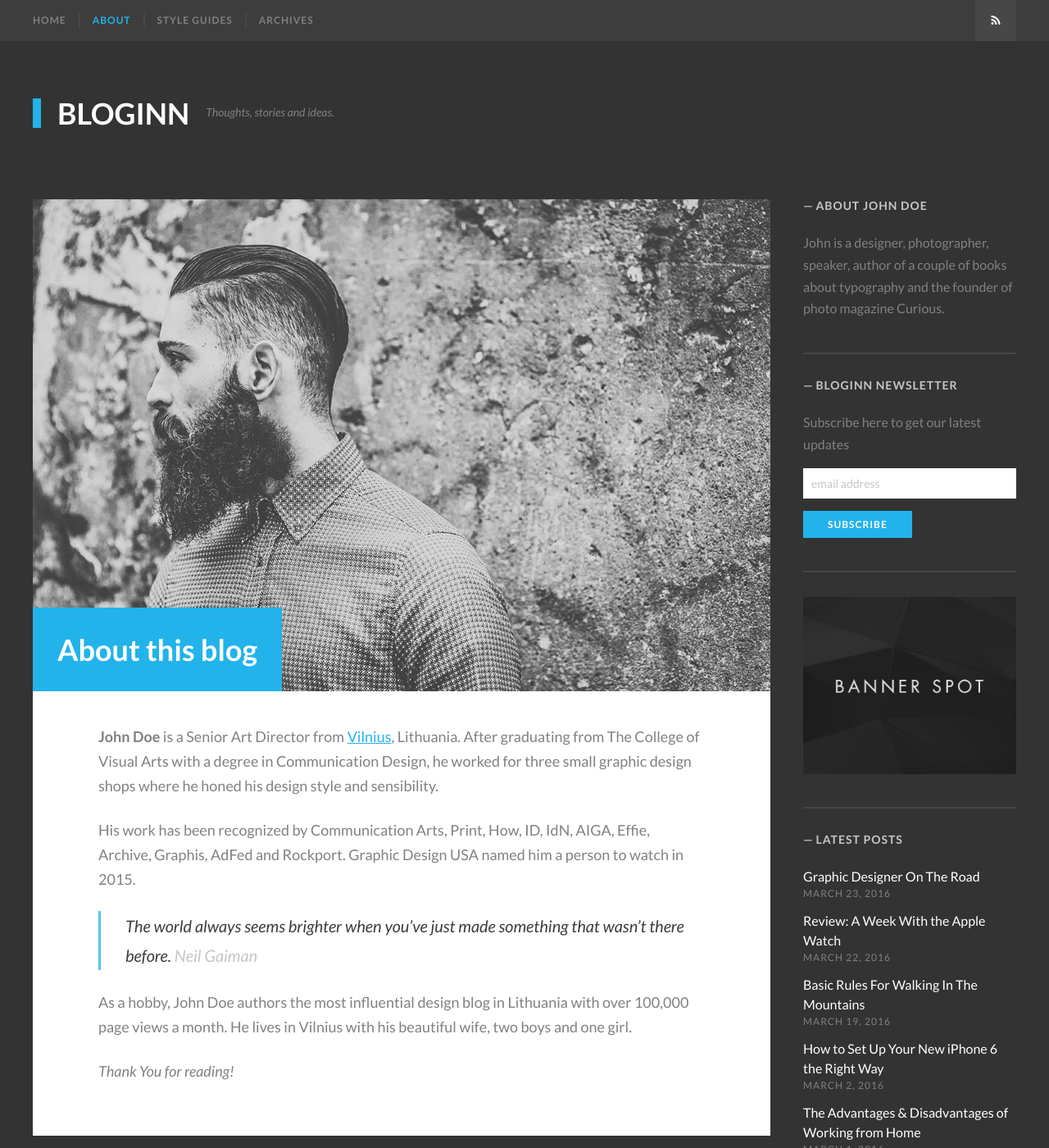
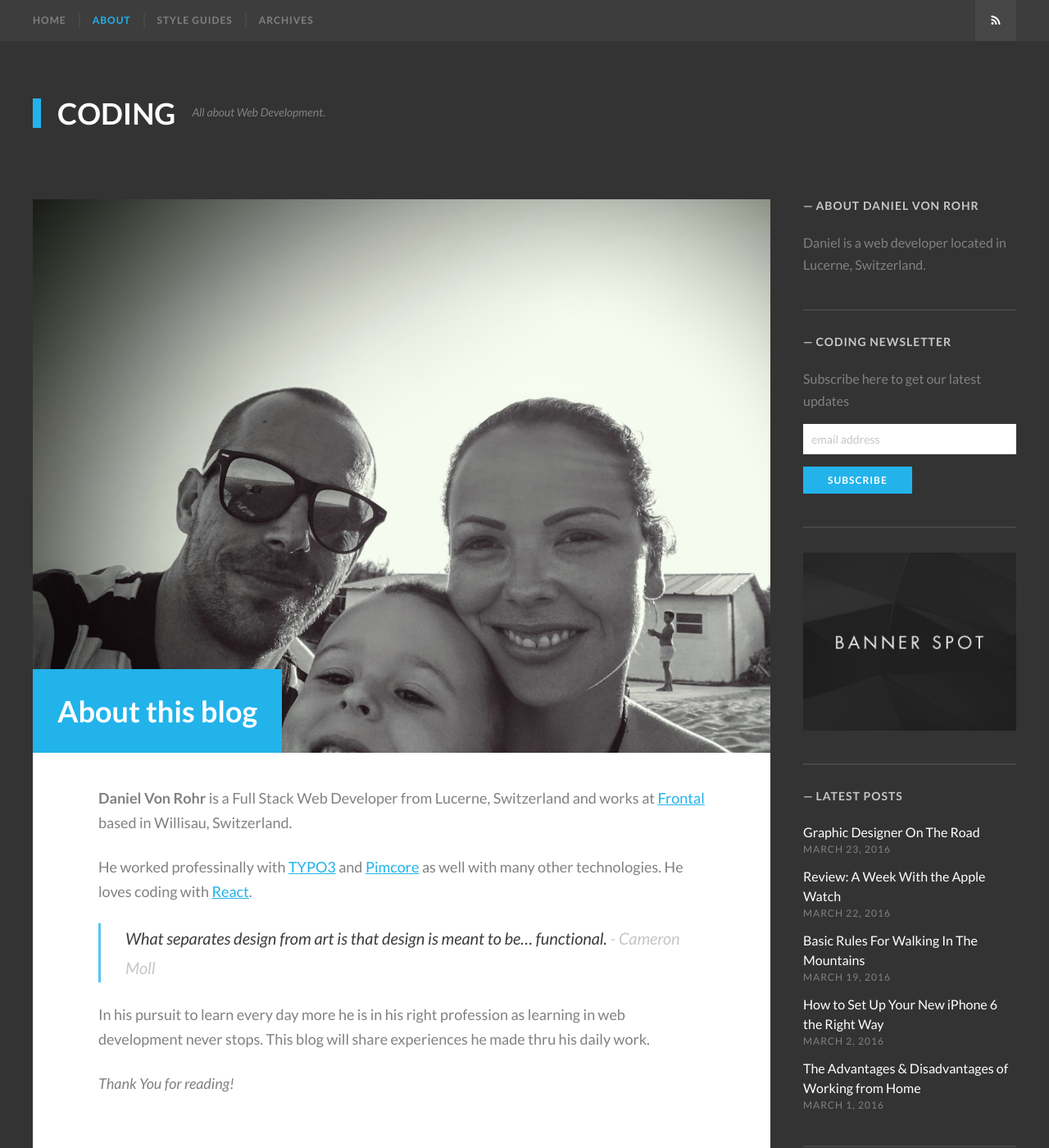
Before and after one commit to dvonrohr/dvonrohr.github.io, a Jekyll site: the page built from about.md, in a window 1280 px wide and 1400 px high. Shown: the whole window at 82% size. Built offline with Jekyll 4.4.1, drawn with Linux system fonts in a browser that asks for light colours; some web fonts are replaced.

Commit message:
[WIP] Customizations and Personalisations

```diff
--- a/_config.yml
+++ b/_config.yml
@@ -6,13 +6,13 @@
 # 'jekyll serve'. If you change this file, please restart the server process.
 
 # Site title
-title: "BlogInn"
+title: "Coding"
 
 # A description of your site for social meta tag, search engines, and feed.xml
 description: "BlogInn is a bold theme for the Jekyll blogging platform. Available for purchase at ThemeForest.net."
 
 # Tagline near the site title
-tagline: "Thoughts, stories and ideas."
+tagline: "All about Web Development."
 
 # The subpath of your site, e.g. /blog, for generating urls
 baseurl:
@@ -21,7 +21,7 @@ sass:
   sass_dir: _sass
 
 # The base hostname & protocol of your site for where absolute urls are needed
-url: "http://justgoodthemes.com"
+url: "https://dvonrohr.com"
 
 # Site navigation - each item must have a title and a url.
 navigation:
@@ -38,30 +38,25 @@ navigation:
 disqus:
 
 # Author information - author info at the bottom of the post
-author_name: "John Doe"
-author_bio: "John is a designer, photographer, speaker, author of a couple of books about typography and the founder of photo magazine Curious."
-author_url:  "http://justgoodthemes.com"
-author_location: "Vilnius, Lithuania"
-author_image: /images/authorimage.png
+author_name: "Daniel Von Rohr"
+author_bio: "Daniel is a web developer located in Lucerne, Switzerland."
+author_url:  "https://dvonrohr.com"
+author_location: "Lucerne, Switzerland"
+author_image: /images/authorimage.jpg
 
 # Sidebar Add banner
-banner_url: "http://justgoodthemes.com"
+banner_url: "https://dvonrohr.com"
 banner_image: images/banner.jpg
 
 # Sidebar newsletter widget - add your form action url for MailChimp signup form here
 mailchimp_url: "//justgoodthemes.us3.list-manage.com/subscribe/post?u=78f1bab16028354caeb23aecd&amp;id=4a7330d117"
 
 # Social links in the site footer
-twitter_username: "username"
-facebook_username: "username"
-googleplus_username: "+username"
-github_username: "username"
-codepen_username: "username"
-dribbble_uername: "username"
-medium_username: "@username"
-instagram_username: "username"
-pinterest_username: "username"
-linkedin_username: "username"
+twitter_username: "dvonrohr"
+facebook_username: "daniel.vonrohr"
+github_username: "dvonrohr"
+codepen_username: "dvonrohr"
+linkedin_username: "dvonrohr"
 
 # http://jekyllrb.com/docs/pagination/
 paginate: 5
--- a/_includes/footer.html
+++ b/_includes/footer.html
@@ -2,36 +2,36 @@
     <div class="inner">
         <div class="social-links">
             {% if site.twitter_username %}
-            <a href="https://twitter.com/{{ site.twitter_username }}" class="fa-twitter square fill-horizontal"><span class="screen-reader-text">Twitter</span></a>
+            <a target="_blank" href="https://twitter.com/{{ site.twitter_username }}" class="fa-twitter square fill-horizontal"><span class="screen-reader-text">Twitter</span></a>
             {% endif %}
             {% if site.facebook_username %}
-            <a href="https://www.facebook.com/{{ site.facebook_username }}" class="fa-facebook square fill-horizontal"><span class="screen-reader-text">Facebook</span></a>
+            <a target="_blank" href="https://www.facebook.com/{{ site.facebook_username }}" class="fa-facebook square fill-horizontal"><span class="screen-reader-text">Facebook</span></a>
             {% endif %}
             {% if site.googleplus_username %}
-            <a href="https://plus.google.com/{{ site.googleplus_username }}" class="fa-google-plus square fill-horizontal"><span class="screen-reader-text">Google+</span></a>
+            <a target="_blank" href="https://plus.google.com/{{ site.googleplus_username }}" class="fa-google-plus square fill-horizontal"><span class="screen-reader-text">Google+</span></a>
             {% endif %}
             {% if site.github_username %}
-            <a href="https://github.com/{{ site.github_username }}" class="fa-github-alt square fill-horizontal"><span class="screen-reader-text">GitHub</span></a>
+            <a target="_blank" href="https://github.com/{{ site.github_username }}" class="fa-github-alt square fill-horizontal"><span class="screen-reader-text">GitHub</span></a>
             {% endif %}
             {% if site.codepen_username %}
-            <a href="http://codepen.io/{{ site.codepen_username }}" class="fa-codepen square fill-horizontal"><span class="screen-reader-text">CodePen</span></a>
+            <a target="_blank" href="http://codepen.io/{{ site.codepen_username }}" class="fa-codepen square fill-horizontal"><span class="screen-reader-text">CodePen</span></a>
             {% endif %}
             {% if site.dribbble_uername %}
-            <a href="https://dribbble.com/{{ site.dribbble_uername }}" class="fa-dribbble square fill-horizontal"><span class="screen-reader-text">Dribbble</span></a>
+            <a target="_blank" href="https://dribbble.com/{{ site.dribbble_uername }}" class="fa-dribbble square fill-horizontal"><span class="screen-reader-text">Dribbble</span></a>
             {% endif %}
             {% if site.medium_username %}
-            <a href="https://medium.com/{{ site.medium_username }}" class="fa-medium square fill-horizontal"><span class="screen-reader-text">Medium</span></a>
+            <a target="_blank" href="https://medium.com/{{ site.medium_username }}" class="fa-medium square fill-horizontal"><span class="screen-reader-text">Medium</span></a>
             {% endif %}
             {% if site.instagram_username %}
-            <a href="http://instagram.com/{{ site.instagram_username }}" class="fa-instagram square fill-horizontal"><span class="screen-reader-text">Instagram</span></a>
+            <a target="_blank" href="http://instagram.com/{{ site.instagram_username }}" class="fa-instagram square fill-horizontal"><span class="screen-reader-text">Instagram</span></a>
             {% endif %}
             {% if site.pinterest_username %}
-            <a href="http://www.pinterest.com/{{ site.pinterest_username }}" class="fa-pinterest-p square fill-horizontal"><span class="screen-reader-text">Pinterest</span></a>
+            <a target="_blank" href="http://www.pinterest.com/{{ site.pinterest_username }}" class="fa-pinterest-p square fill-horizontal"><span class="screen-reader-text">Pinterest</span></a>
             {% endif %}
             {% if site.linkedin_username %}
-            <a href="https://www.linkedin.com/in/{{ site.linkedin_username }}" class="fa-linkedin square fill-horizontal"><span class="screen-reader-text">LinkedIn</span></a>
+            <a target="_blank" href="https://www.linkedin.com/in/{{ site.linkedin_username }}" class="fa-linkedin square fill-horizontal"><span class="screen-reader-text">LinkedIn</span></a>
             {% endif %}
-            <a class="fa-feed square fill-horizontal" href="{{ site.baseurl }}/feed.xml"><span class="screen-reader-text">RSS</span></a>
+            <a target="_blank" class="fa-feed square fill-horizontal" href="{{ site.baseurl }}/feed.xml"><span class="screen-reader-text">RSS</span></a>
         </div><!-- .social-links -->
         <div class="site-info">
             &copy; <a href="{{ site.baseurl }}/">{{site.title}}</a> all rights reserved. <br />Powered by <a target="_blank" href="https://jekyllrb.com/">Jekyll</a>. BlogInn theme by <a target="_blank" href="http://justgoodthemes.com/">JustGoodThemes</a>
--- a/about.md
+++ b/about.md
@@ -5,12 +5,18 @@ description: An optional about page for BlogInn Jekyll theme
 banner_image: aboutPage.jpg
 ---
 
-**John Doe** is a Senior Art Director from [Vilnius](https://en.wikipedia.org/wiki/Vilnius), Lithuania. After graduating from The College of Visual Arts with a degree in Communication Design, he worked for three small graphic design shops where he honed his design style and sensibility.
+**Daniel Von Rohr** is a Full Stack Web Developer from Lucerne, Switzerland and works at
+<a href="http://frontal.ch" target="_blank">Frontal</a> based in Willisau, Switzerland.
 
-His work has been recognized by Communication Arts, Print, How, ID, IdN, AIGA, Effie, Archive, Graphis, AdFed and Rockport. Graphic Design USA named him a person to watch in 2015.
+He worked professinally with <a href="http://typo3.org" target="blank">TYPO3</a> and
+<a href="http://pimcore.com" target="blank">Pimcore</a> as well with many other
+technologies. He loves coding with <a href="reactjs.org" target="_blank">React</a>.
 
->The world always seems brighter when you’ve just made something that wasn’t there before. <cite>Neil Gaiman</cite>
+> What separates design from art is that design is meant to be… functional.
+<cite>- Cameron Moll</cite>
 
-As a hobby, John Doe authors the most influential design blog in Lithuania with over 100,000 page views a month. He lives in Vilnius with his beautiful wife, two boys and one girl.
+In his pursuit to learn every day more he is in his right profession as learning
+in web development never stops. This blog will share experiences he made thru
+his daily work.
 
 *Thank You for reading!*
```
Also changed, not shown: images/aboutPage.jpg, images/aboutPage2.jpg (added), images/authorimage.jpg (added), images/authorimage2.png (renamed from images/authorimage.png).
